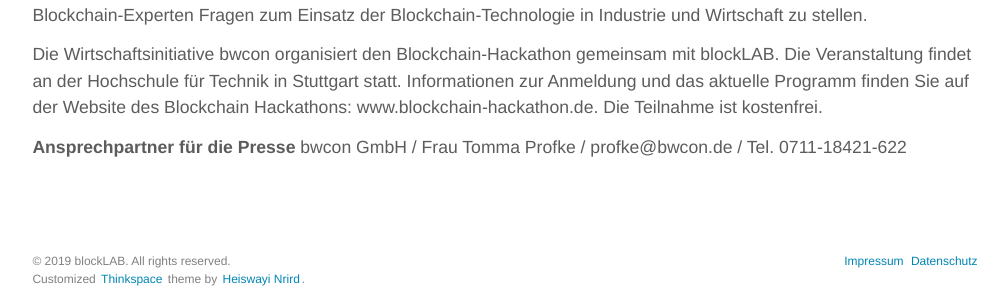
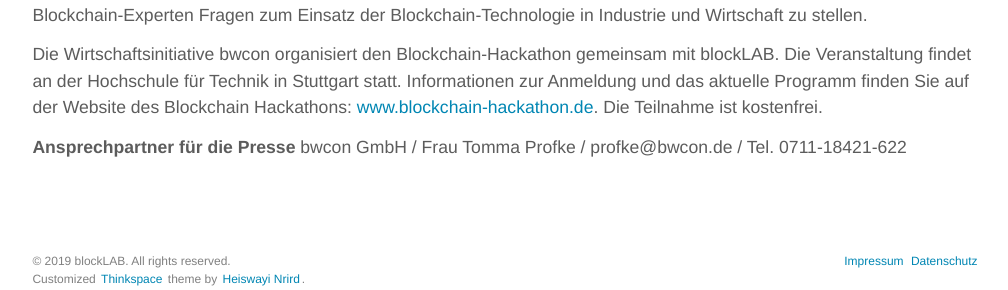
Before and after one commit to blocklab/site, a Jekyll site: the page built from _posts/2019-02-13-Stuttgarter Blockchain Hackathon.md, in a window 1280 px wide and 900 px high, scrolled down 1547 px. Shown: the part 559-849 px from the top of the window, without its empty margins (134-1142 px from the left). Built offline with Jekyll 4.4.1, drawn with Linux system fonts in a browser that asks for light colours; comment, search, counter and statistics services are not loaded; part of the change alters nothing that is shown.

```diff
--- a/_posts/2019-02-13-Stuttgarter Blockchain Hackathon.md
+++ b/_posts/2019-02-13-Stuttgarter Blockchain Hackathon.md
@@ -1,6 +1,6 @@
 ---
 layout: post
-author: "Michael Munzd"
+author: "Michael Munz"
 title: "2. Stuttgarter Blockchain Hackathon - Converging the Crypto Universe in to Industrial IoT"
 image: "2. Stuttgarter Blockchain Hackathon.jpg"
 ---
@@ -32,7 +32,7 @@ Hier bieten spannende Konferenzen mit Experten aus ganz Deutschland, Meetups und
 
 Wie auch im letzten Jahr lädt der Blockchain Hackathon am Sonntag, den 17.02., um 12 Uhr alle Medien-Vertreter zum Presse-Lunch. Hier besteht die exklusive Möglichkeit, den Vertretern der namhaften Sponsoren des Hackathons sowie Blockchain-Experten Fragen zum Einsatz der Blockchain-Technologie in Industrie und Wirtschaft zu stellen.
 
-Die Wirtschaftsinitiative bwcon organisiert den Blockchain-Hackathon gemeinsam mit blockLAB. Die Veranstaltung findet an der Hochschule für Technik in Stuttgart statt. Informationen zur Anmeldung und das aktuelle Programm finden Sie auf der Website des Blockchain Hackathons: www.blockchain-hackathon.de. Die Teilnahme ist kostenfrei.
+Die Wirtschaftsinitiative bwcon organisiert den Blockchain-Hackathon gemeinsam mit blockLAB. Die Veranstaltung findet an der Hochschule für Technik in Stuttgart statt. Informationen zur Anmeldung und das aktuelle Programm finden Sie auf der Website des Blockchain Hackathons: [www.blockchain-hackathon.de](https://www.blockchain-hackathon.de/). Die Teilnahme ist kostenfrei.
 
 **Ansprechpartner für die Presse**
 bwcon GmbH / Frau Tomma Profke / profke@bwcon.de / Tel. 0711-18421-622
```
